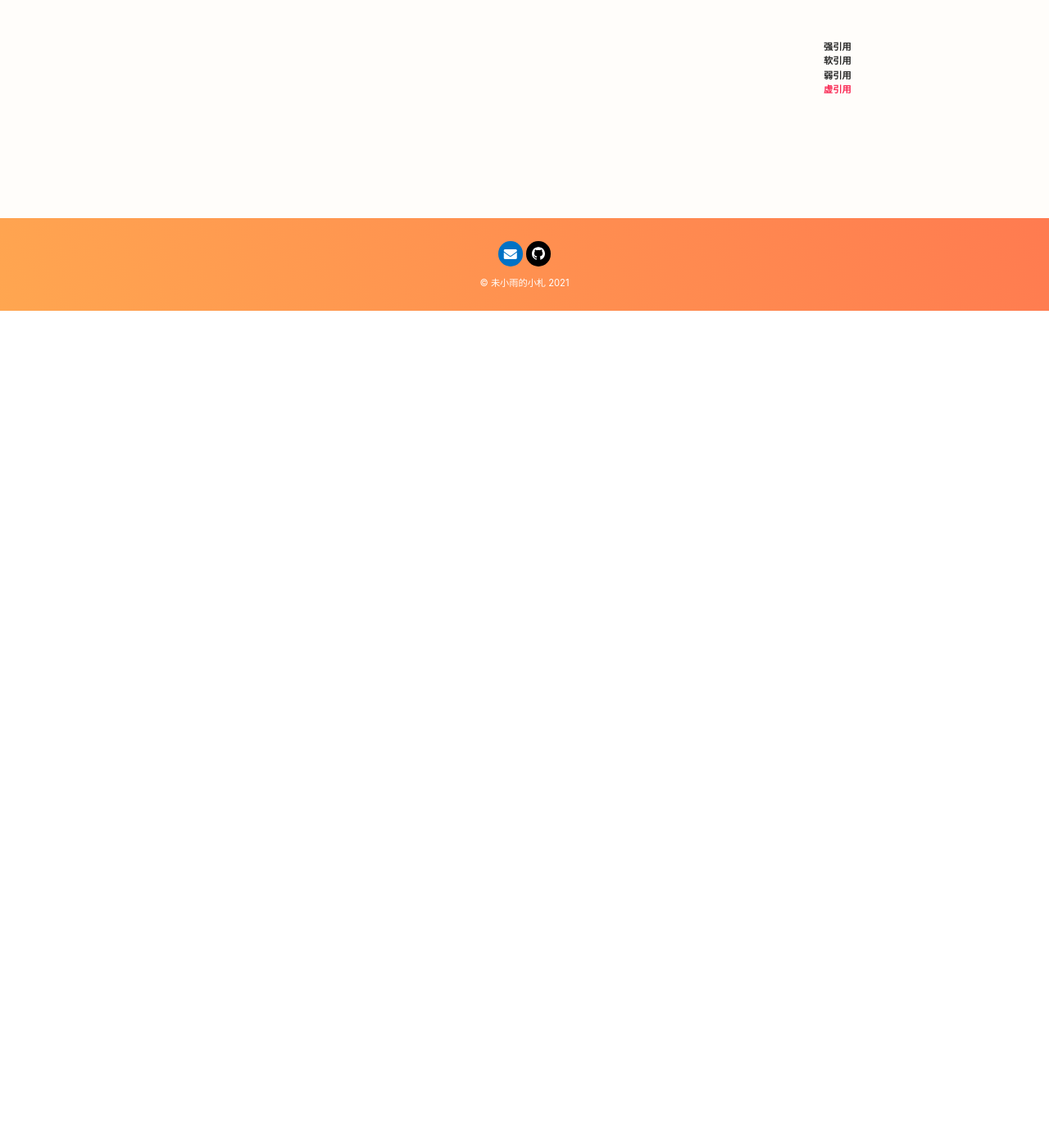
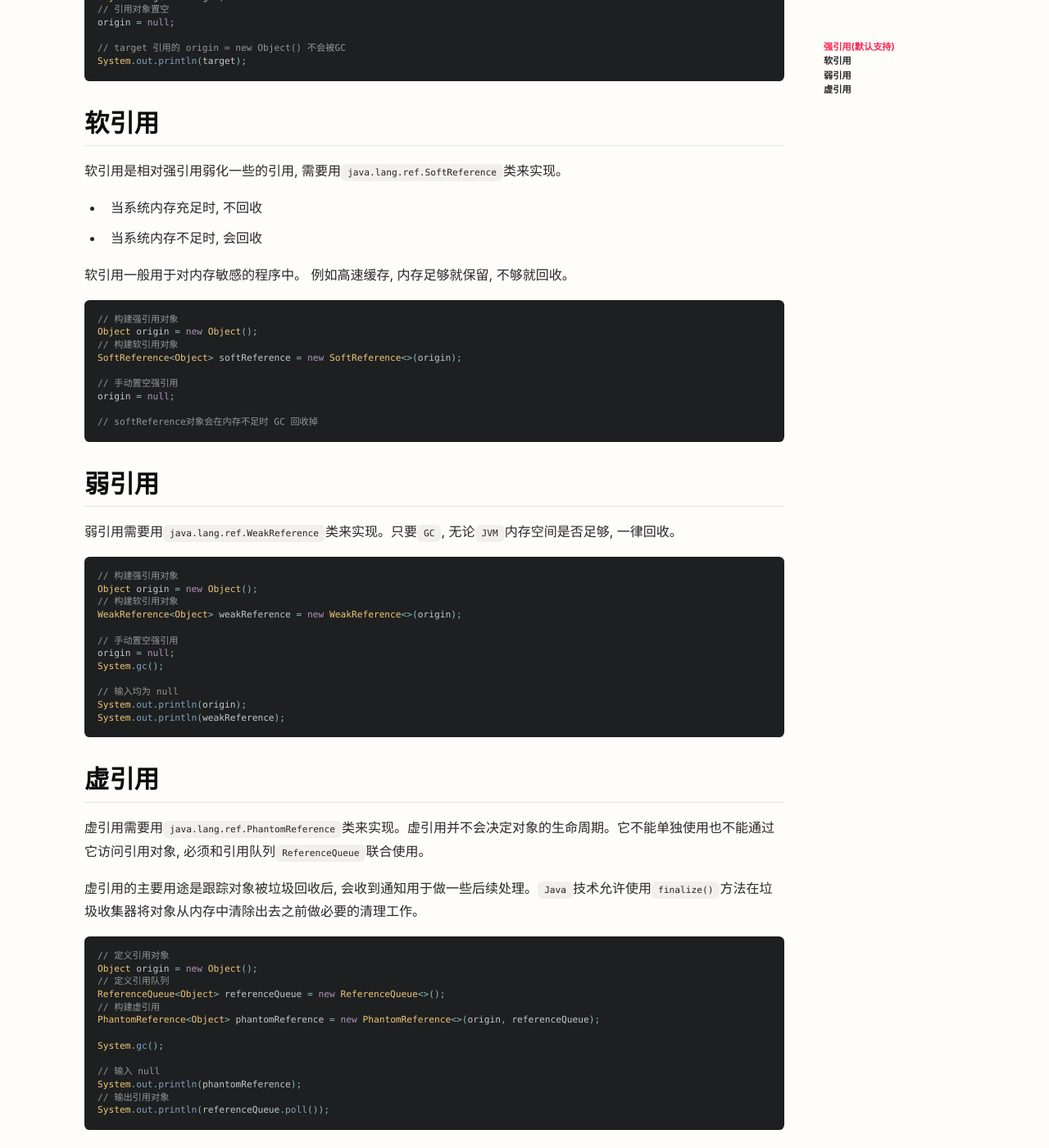
Before and after one commit to cloudland/cloudland.github.io, a Jekyll site: the page built from _posts/program/2021-03-21-java-reference.md, in a window 1280 px wide and 1400 px high, scrolled down 1021 px. Shown: the whole window at 82% size. Built offline with Jekyll 4.4.1, drawn with Linux system fonts in a browser that asks for light colours; nearby versions of some CDN libraries; some of the changed text lies outside the part shown.

Commit message:
新增文章

````diff
--- a/_posts/program/2021-03-21-java-reference.md
+++ b/_posts/program/2021-03-21-java-reference.md
@@ -10,14 +10,85 @@ tags: Java
 
 整体架构
 
-![引用结构](https://cloudland.github.io/assets/images/202103/explain-02.png){:.rounded}
+![引用结构](https://cloudland.github.io/assets/images/202103/reference-01.png){:.rounded}
 
-## 强引用
+## 强引用(默认支持)
 
+`JVM`垃圾回收对于强引用的对象, 就算出现`OOM`也不会对该对象回收。
 
+把一个对象赋给一个引用变量, 这个引用变量就是强引用。只要还有强引用指向一个对象, 它就处于可达状态, 就表明该对象还`活着`, 垃圾收集器就不会回收该对象。即使该对象永远不会被用到`JVM`也不会回收。
+
+```java
+// 定义强引用对象
+Object origin = new Object();
+// target引用赋值
+Object target = origin;
+// 引用对象置空
+origin = null;
+
+// target 引用的 origin = new Object() 不会被GC
+System.out.println(target);
+```
 
 ## 软引用
 
+软引用是相对强引用弱化一些的引用, 需要用`java.lang.ref.SoftReference`类来实现。
+
+* 当系统内存充足时, 不回收
+
+* 当系统内存不足时, 会回收
+
+软引用一般用于对内存敏感的程序中。 例如高速缓存, 内存足够就保留, 不够就回收。
+
+```java
+// 构建强引用对象
+Object origin = new Object();
+// 构建软引用对象
+SoftReference<Object> softReference = new SoftReference<>(origin);
+
+// 手动置空强引用
+origin = null;
+
+// softReference对象会在内存不足时 GC 回收掉
+```
+
 ## 弱引用
 
+弱引用需要用`java.lang.ref.WeakReference`类来实现。只要`GC`, 无论`JVM`内存空间是否足够, 一律回收。
+
+```java
+// 构建强引用对象
+Object origin = new Object();
+// 构建软引用对象
+WeakReference<Object> weakReference = new WeakReference<>(origin);
+
+// 手动置空强引用
+origin = null;
+System.gc();
+
+// 输入均为 null
+System.out.println(origin);
+System.out.println(weakReference);
+```
+
 ## 虚引用
+
+虚引用需要用`java.lang.ref.PhantomReference`类来实现。虚引用并不会决定对象的生命周期。它不能单独使用也不能通过它访问引用对象, 必须和引用队列`ReferenceQueue`联合使用。
+
+虚引用的主要用途是跟踪对象被垃圾回收后, 会收到通知用于做一些后续处理。`Java`技术允许使用`finalize()`方法在垃圾收集器将对象从内存中清除出去之前做必要的清理工作。
+
+```java
+// 定义引用对象
+Object origin = new Object();
+// 定义引用队列
+ReferenceQueue<Object> referenceQueue = new ReferenceQueue<>();
+// 构建虚引用
+PhantomReference<Object> phantomReference = new PhantomReference<>(origin, referenceQueue);
+
+System.gc();
+
+// 输入 null
+System.out.println(phantomReference);
+// 输出引用对象
+System.out.println(referenceQueue.poll());
+```
````
